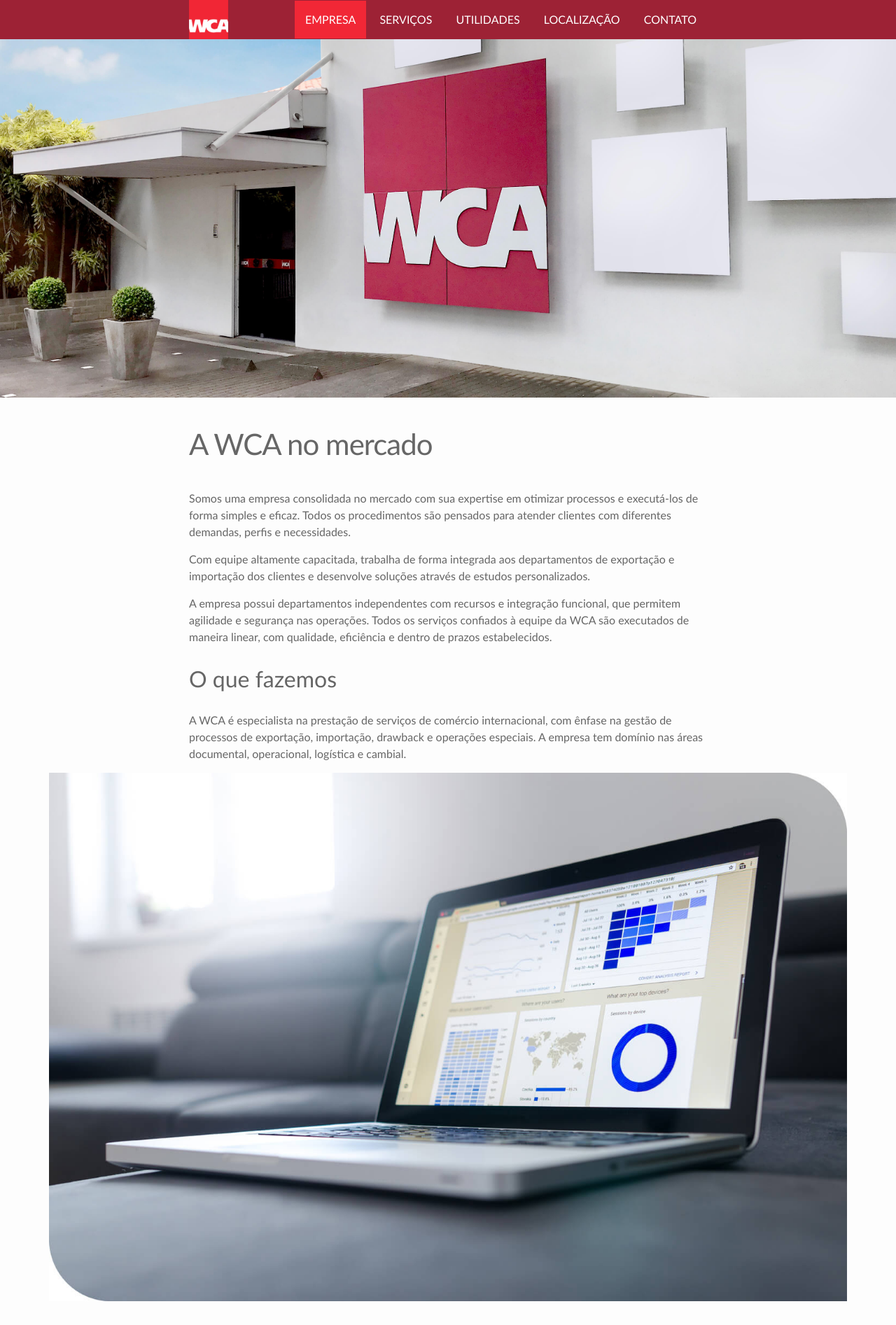
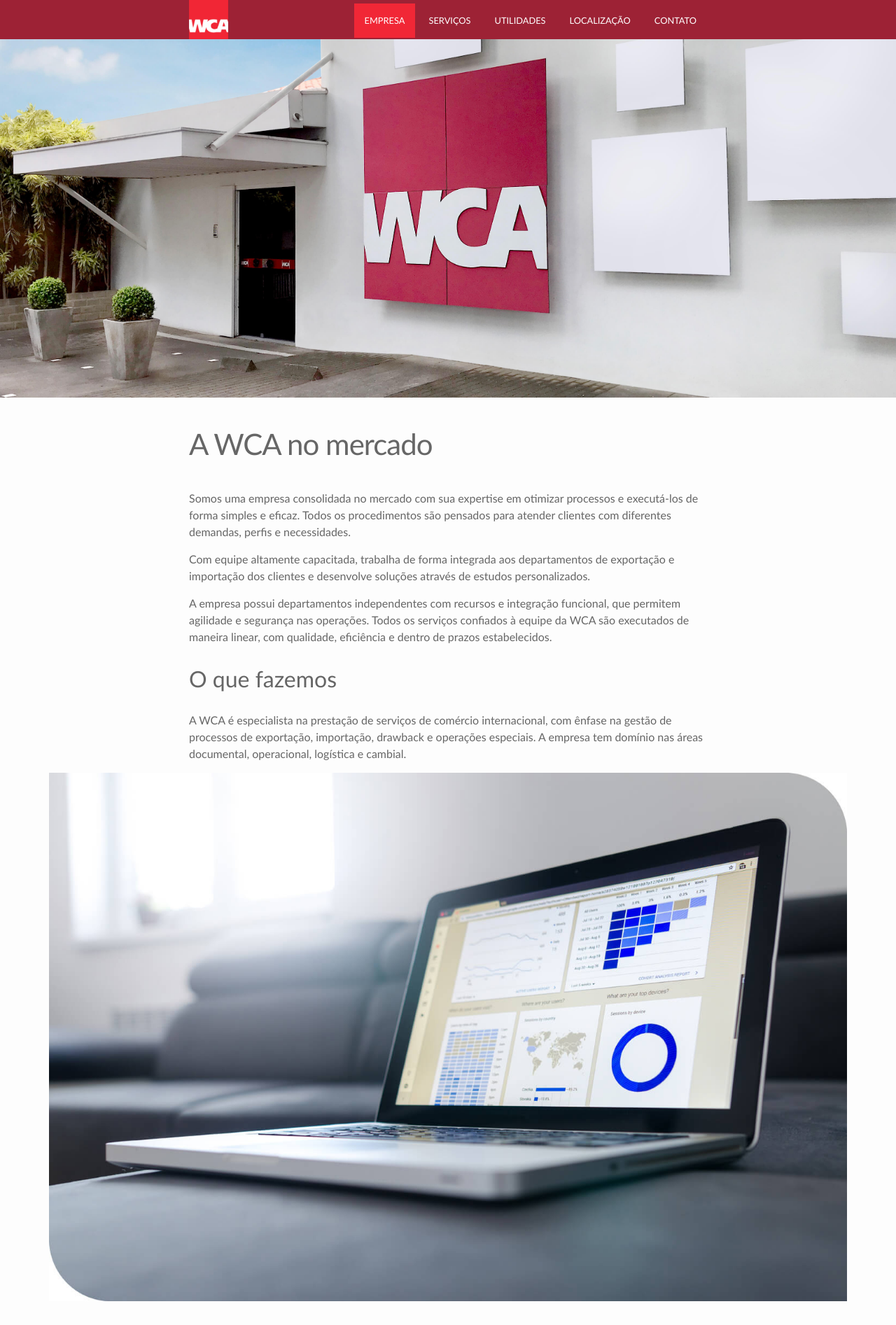
Before and after one commit to WCAComex/wcacomex.github.io, a Jekyll site: the page built from 1-empresa.markdown, in a window 1280 px wide. Shown: the top 1893 px of the page at 70% size. Built offline with Jekyll 4.4.1, drawn with Linux system fonts in a browser that asks for light colours.

Commit message:
Fonte da navegação menor

```diff
--- a/_sass/layout/_site-header.sass
+++ b/_sass/layout/_site-header.sass
@@ -25,6 +25,7 @@
     .page-link
         display: inline-block
         padding: 15px
+        font-size: .8em
         line-height: $base-line-height
 
         &:hover, &:focus, &:active
```
